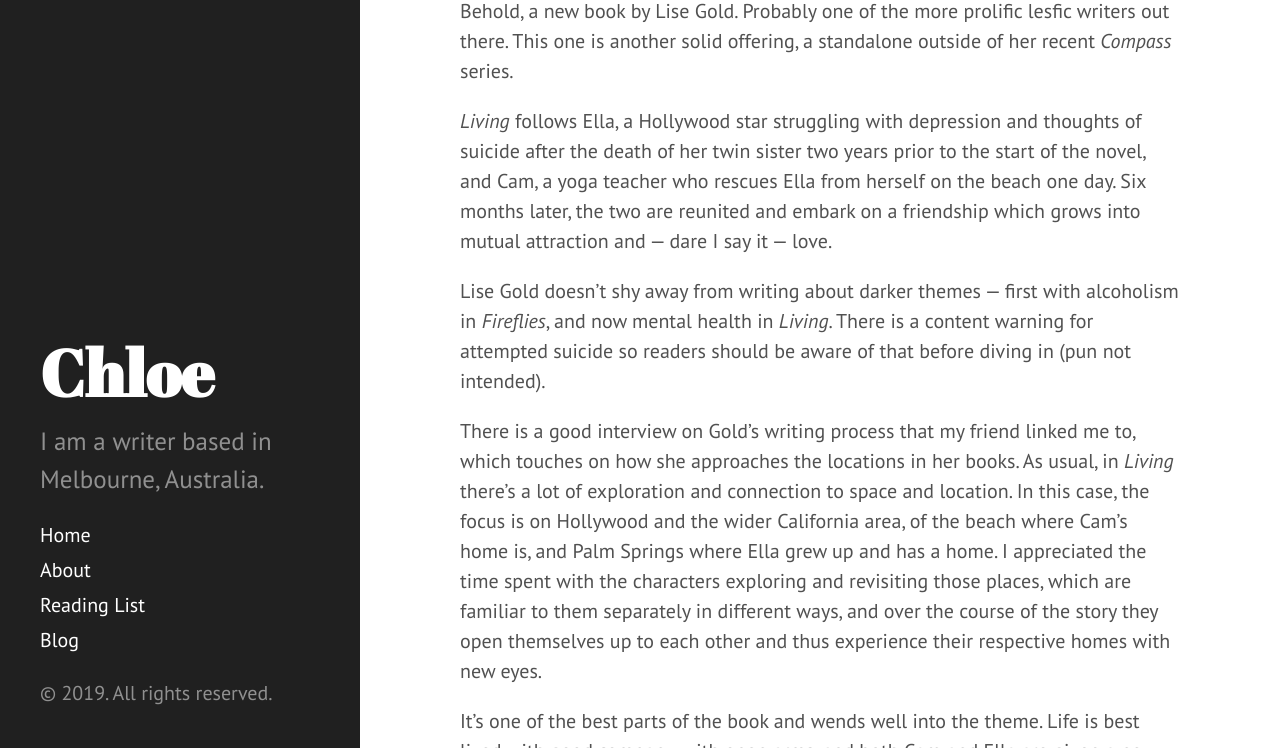
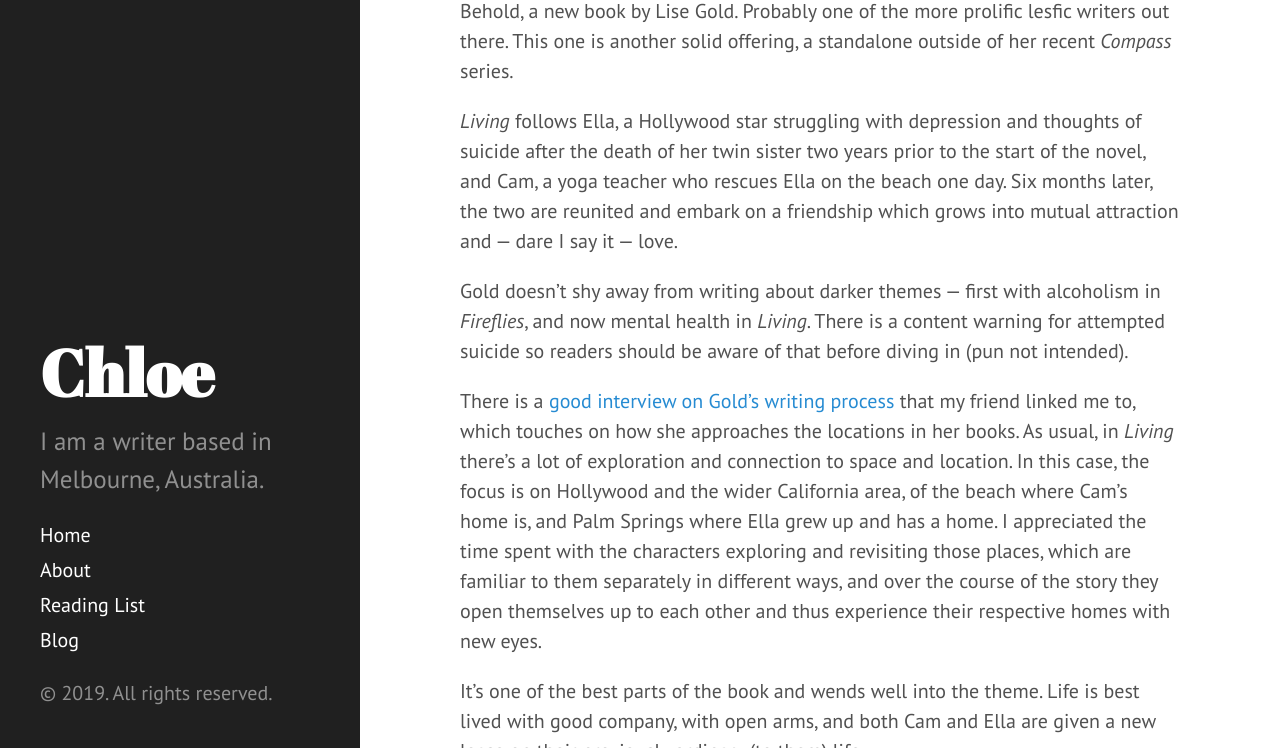
Before and after one commit to thewonglab/chloewrites_, a Jekyll site: the page built from _posts/2019-08-16-living-by-lise-gold-review.md, in a window 1280 px wide and 900 px high, scrolled down 352 px, cut to the strip 152-900 px from the top of the window. Built offline with Jekyll 4.4.1, drawn with Linux system fonts in a browser that asks for light colours.

Commit message:
Update 2019-08-16-living-by-lise-gold-review.md

```diff
--- a/_posts/2019-08-16-living-by-lise-gold-review.md
+++ b/_posts/2019-08-16-living-by-lise-gold-review.md
@@ -7,11 +7,11 @@ title: Book Review - Living by Lise Gold
 
 Behold, a new book by Lise Gold. Probably one of the more prolific lesfic writers out there. This one is another solid offering, a standalone outside of her recent *Compass* series.
 
-*Living* follows Ella, a Hollywood star struggling with depression and thoughts of suicide after the death of her twin sister two years prior to the start of the novel, and Cam, a yoga teacher who rescues Ella from herself on the beach one day. Six months later, the two are reunited and embark on a friendship which grows into mutual attraction and — dare I say it — love.
+*Living* follows Ella, a Hollywood star struggling with depression and thoughts of suicide after the death of her twin sister two years prior to the start of the novel, and Cam, a yoga teacher who rescues Ella on the beach one day. Six months later, the two are reunited and embark on a friendship which grows into mutual attraction and — dare I say it — love.
 
-Lise Gold doesn’t shy away from writing about darker themes — first with alcoholism in *Fireflies*, and now mental health in *Living*. There is a content warning for attempted suicide so readers should be aware of that before diving in (pun not intended).
+Gold doesn’t shy away from writing about darker themes — first with alcoholism in *Fireflies*, and now mental health in *Living*. There is a content warning for attempted suicide so readers should be aware of that before diving in (pun not intended).
 
-There is a good interview on Gold’s writing process that my friend linked me to, which touches on how she approaches the locations in her books. As usual, in *Living* there’s a lot of exploration and connection to space and location. In this case, the focus is on Hollywood and the wider California area, of the beach where Cam’s home is, and Palm Springs where Ella grew up and has a home. I appreciated the time spent with the characters exploring and revisiting those places, which are familiar to them separately in different ways, and over the course of the story they open themselves up to each other and thus experience their respective homes with new eyes.
+There is a [good interview on Gold’s writing process](https://lesbianbookworm.com/2019/08/08/interview-with-author-lise-gold/) that my friend linked me to, which touches on how she approaches the locations in her books. As usual, in *Living* there’s a lot of exploration and connection to space and location. In this case, the focus is on Hollywood and the wider California area, of the beach where Cam’s home is, and Palm Springs where Ella grew up and has a home. I appreciated the time spent with the characters exploring and revisiting those places, which are familiar to them separately in different ways, and over the course of the story they open themselves up to each other and thus experience their respective homes with new eyes.
 
 It’s one of the best parts of the book and wends well into the theme. Life is best lived with good company, with open arms, and both Cam and Ella are given a new lease on their previously ordinary (to them) life.
 
```
